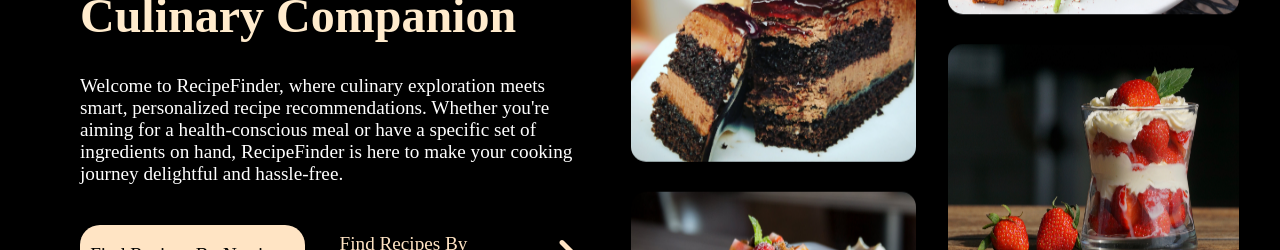
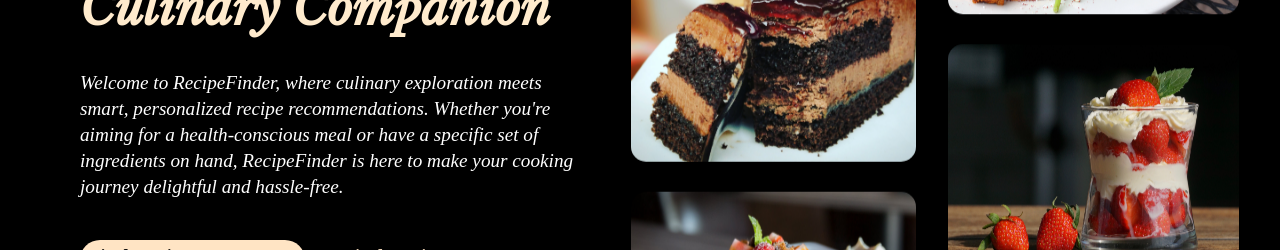
Before and after one commit to ZhenpengLin111/Recipe-Finder, a React (Create React App) app: page / in a window 1280 px wide. Shown: the part 307-557 px from the top of the page. Built offline with nearby package versions, Linux system fonts and the light colour scheme.

Commit message:
changed font-family

```diff
--- a/src/App.css
+++ b/src/App.css
@@ -1,5 +1,15 @@
+@import url('https://fonts.googleapis.com/css2?family=Libre+Baskerville:ital@1&family=Open+Sans:wght@500&display=swap');
+
 .App {
   height: 100vh;
   width: auto;
   background-color: black;
+  font-family: "Libre Baskerville", serif;
+  font-weight: 400;
+  font-style: italic;
 }
+
+p {
+  font-family: 'Times New Roman';
+  line-height: 26px;
+}
```
Also changed, not shown: 1 other file (tests, documents, lock files or other folders).
